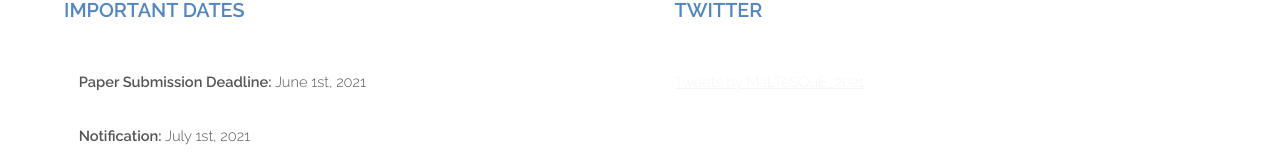
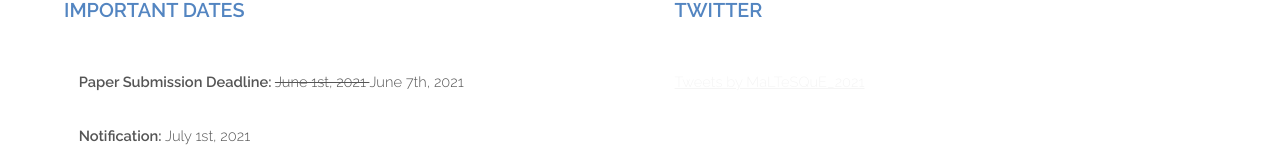
Before and after one commit to maltesque2022/MaLTeSQuE2022.github.io, a plain HTML site: page index.html in a window 1280 px wide. Shown: the part 1030-1190 px from the top of the page. Drawn offline with Linux system fonts and the light colour scheme.

Commit message:
modified submission deadline to 7th June

```diff
--- a/index.html
+++ b/index.html
@@ -84,7 +84,7 @@
                         </header>
                         <br>
 <!--                        <ul><b>Abstract Submission Deadline:</b> tba</ul>-->
-						<ul><b>Paper Submission Deadline:</b> June 1st, 2021</ul>
+						<ul><b>Paper Submission Deadline:</b> <s> June 1st, 2021 </s> June 7th, 2021 </ul>
 						<ul><b>Notification:</b> July 1st, 2021</ul>
 						<ul><b>Camera ready:</b> tba</ul>
 						<ul><b>Workshop:</b> August 23rd, 2021</ul>
```
